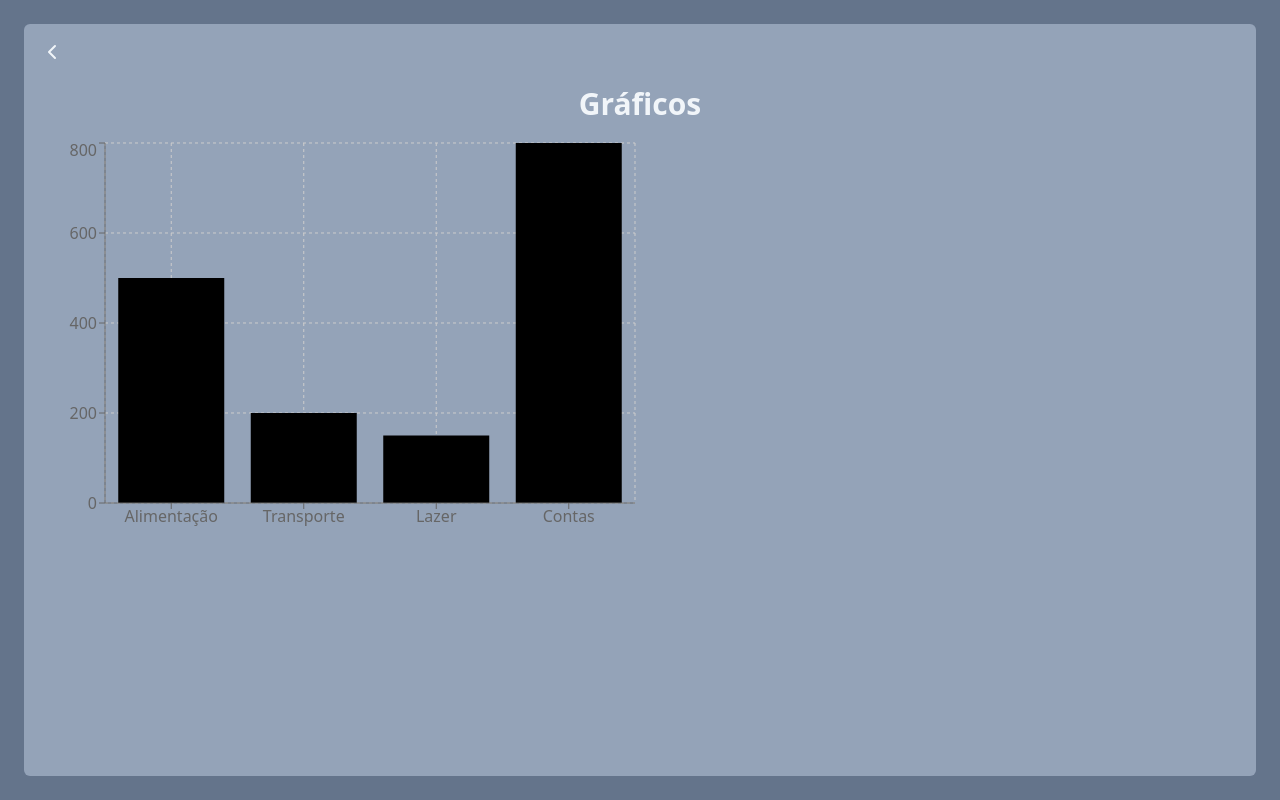
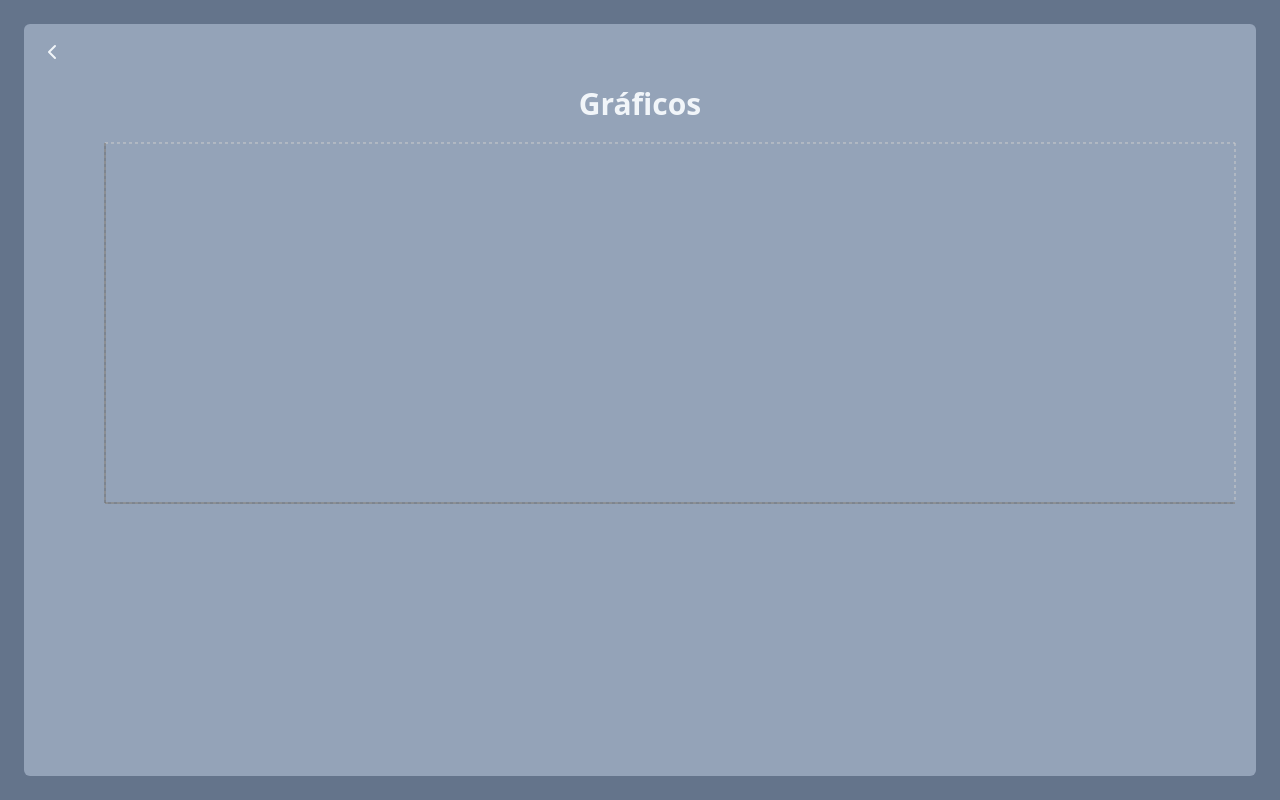
Before and after one commit to ArthurPrzygocki/curso-de-react, a React (Vite) app: page /grafico in a window 1280 px wide. Built offline with nearby package versions, Linux system fonts and the light colour scheme.

Commit message:
Melhoria no grafico

```diff
--- a/src/components/Grafico.jsx
+++ b/src/components/Grafico.jsx
@@ -5,24 +5,52 @@ import {
     YAxis,
     CartesianGrid,
     Tooltip,
+    ResponsiveContainer,
 } from "recharts";
 
+import { useState, useEffect } from "react";
+
 function Grafico() {
-    const dados = [
-        { categoria: "Alimentação", valor: 500 },
-        { categoria: "Transporte", valor: 200 },
-        { categoria: "Lazer", valor: 150 },
-        { categoria: "Contas", valor: 800 },
-    ];
+    const [dias, setDias] = useState([]);
+
+    useEffect(() => {
+        const dados = JSON.parse(localStorage.getItem("dias")) || [];
+        setDias(dados);
+    }, []);
+
+    const dadosGrafico = dias.reduce((acc, dia) => {
+        const categoria = dia.categorias[0];
+
+        const existente = acc.find(
+            (item) => item.categoria === categoria
+        );
+
+        if (existente) {
+            existente.valor += Number(dia.valor);
+        } else {
+            acc.push({
+                categoria: categoria,
+                valor: Number(dia.valor),
+            });
+        }
+
+        return acc;
+    }, []);
 
     return (
-        <BarChart width={600} height={400} data={dados}>
+        <ResponsiveContainer width="100%" height={400}>
+            <BarChart data={dadosGrafico}>
                 <CartesianGrid strokeDasharray="3 3" />
+
                 <XAxis dataKey="categoria" />
+
                 <YAxis />
+
                 <Tooltip />
+
                 <Bar dataKey="valor" />
             </BarChart>
+        </ResponsiveContainer>
     );
 }
 
```
Lines whose indentation alone changed are shown as unchanged.
